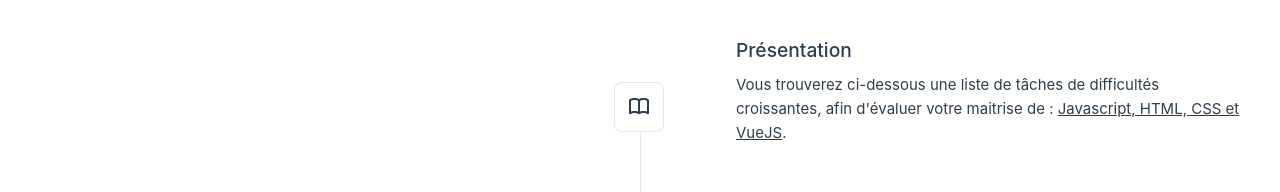
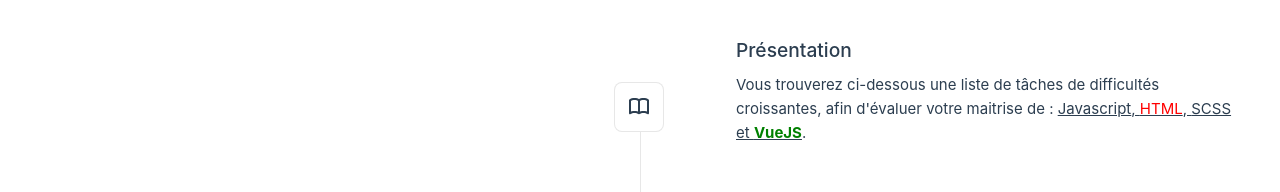
Before and after one commit to larcherlucas/test, a Vue app: page / in a window 1280 px wide. Shown: the top 192 px of the page. Built offline with nearby package versions, Linux system fonts and the light colour scheme.

Commit message:
✨ feat: dynamic presentation elements

```diff
--- a/src/components/ListItems.vue
+++ b/src/components/ListItems.vue
@@ -4,10 +4,24 @@ import DocumentationIcon from './icons/IconDocumentation.vue'
 import NumOneIcon from './icons/IconOne.vue'
 import NumTwoIcon from './icons/IconTwo.vue'
 import axios from 'axios'
-import { ref } from 'vue'
+import { ref, onMounted } from 'vue'
 const userName = ref('')
 let activeColor = ref('green')
+const vueJsText = ref('VueJS')
+const cssText = ref('CSS')
+const isJsHovered = ref(false)
+function updateCssText() {
+  let index = 0
+  const cssVariations = ['SCSS', 'tailwind', 'bootstrap', 'CSS']
 
+  setInterval(() => {
+    cssText.value = cssVariations[index]
+    index = (index + 1) % cssVariations.length
+  }, 3000)
+}
+onMounted(() => {
+  updateCssText()
+})
 function getUser() {
   axios.get('https://randomuser.me/api/')
   .then(function (response) {
@@ -33,7 +47,23 @@ const ageOfRegistered = '';
     </template>
     <template #heading>Présentation</template>
 
-    Vous trouverez ci-dessous une liste de tâches de difficultés croissantes, afin d'évaluer votre maitrise de : <u>Javascript, HTML, CSS et VueJS</u>.<br/>
+    Vous trouverez ci-dessous une liste de tâches de difficultés croissantes, afin d'évaluer votre maitrise de :
+    <u>
+      <span
+        class="js-text"
+        @mouseenter="isJsHovered = true"
+        @mouseleave="isJsHovered = false"
+      >{{ isJsHovered ? 'JS' : 'Javascript' }}</span>,
+
+      <span class="html-text">HTML</span>,
+
+      <span class="css-text">{{ cssText }}</span>
+
+      et
+
+      <span class="vuejs-text">{{ vueJsText }}</span>
+    </u>.
+    <br/>
     <br/>
 
   </EvaluationItem>
@@ -85,4 +115,21 @@ const ageOfRegistered = '';
 .age{
   color: blue;
 }
+.js-text {
+  cursor: pointer;
+  transition: all 0.3s ease;
+}
+
+.html-text {
+  color: red;
+}
+
+.css-text {
+  transition: all 0.5s ease;
+}
+
+.vuejs-text {
+  color: green;
+  font-weight: bold;
+}
 </style>
```
Also changed, not shown: 1 other file (tests, documents, lock files or other folders).
